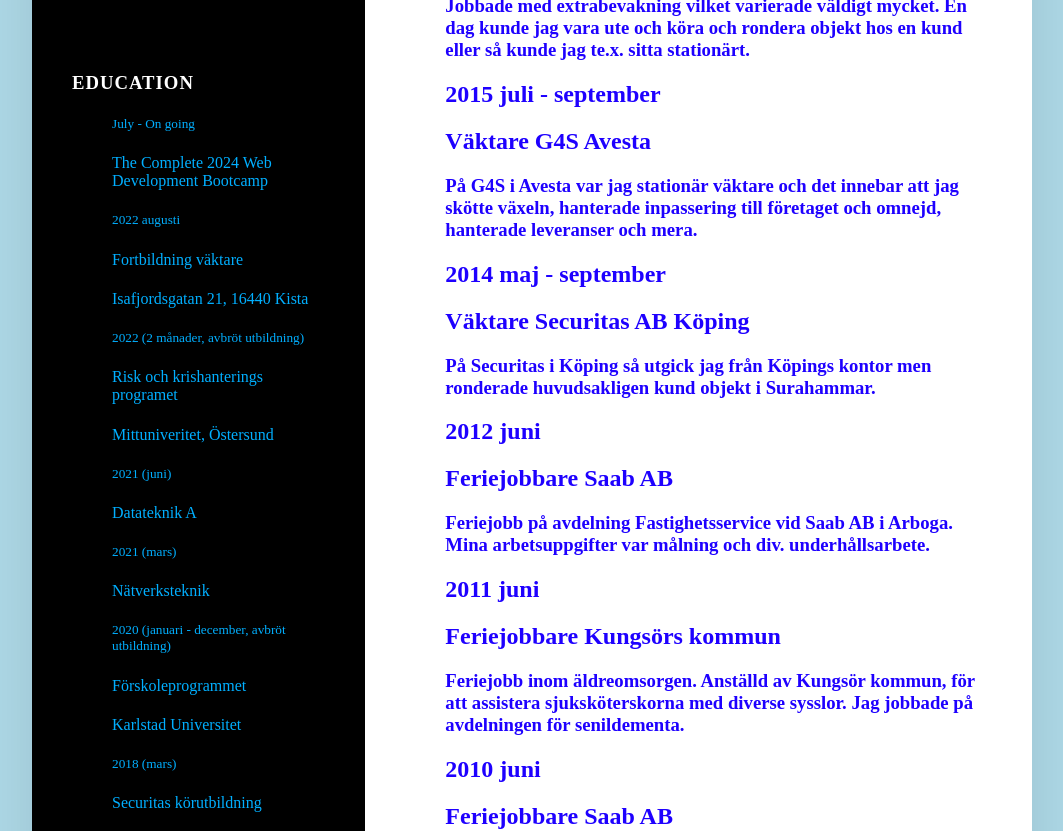
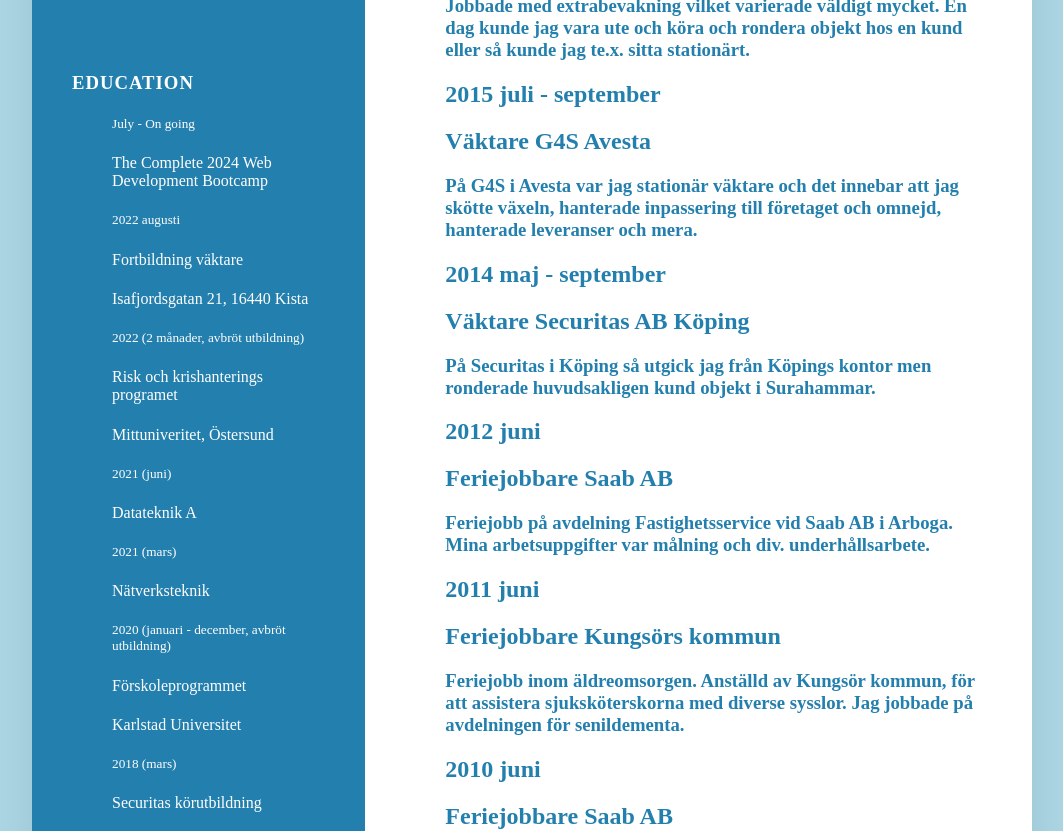
Before and after one commit to Eni8maa/CV-Alexander-Sahlin, a plain HTML site: page index.html in a window 1280 px wide. Shown: the part 641-1472 px from the top of the page, without its empty margins (108-1171 px from the left). Drawn offline with Linux system fonts and the light colour scheme.

Commit message:
Update style.css

```diff
--- a/style.css
+++ b/style.css
@@ -23,12 +23,12 @@ body
     display: grid;
     grid-template-columns: 1fr 2fr;
     box-shadow: 0 35px 55px rgba(0,0,0,0.1);
-    color: #1e00ff;
+    color: #237fad;
 }
 .container .left_Side
 {
     position: relative;
-    background: #000000;
+    background: #237fad;
     padding: 40px;
 }
 .profileText
@@ -100,7 +100,6 @@ body
     display: inline-block;
     width: 30px;
     font-size: 18px;
-    color: #003954;
 }
 .contactInfo ul li span
 {
@@ -113,12 +112,12 @@ body
 }
 .contactInfo.education h5
 {
-    color: #01afff;
+    color: white;
     font-weight: 500;
 }
 .contactInfo.education h4
 {
-    color: #01afff;
+    color: white;
     font-weight: 500;
 }
 .container .right_Side
```
